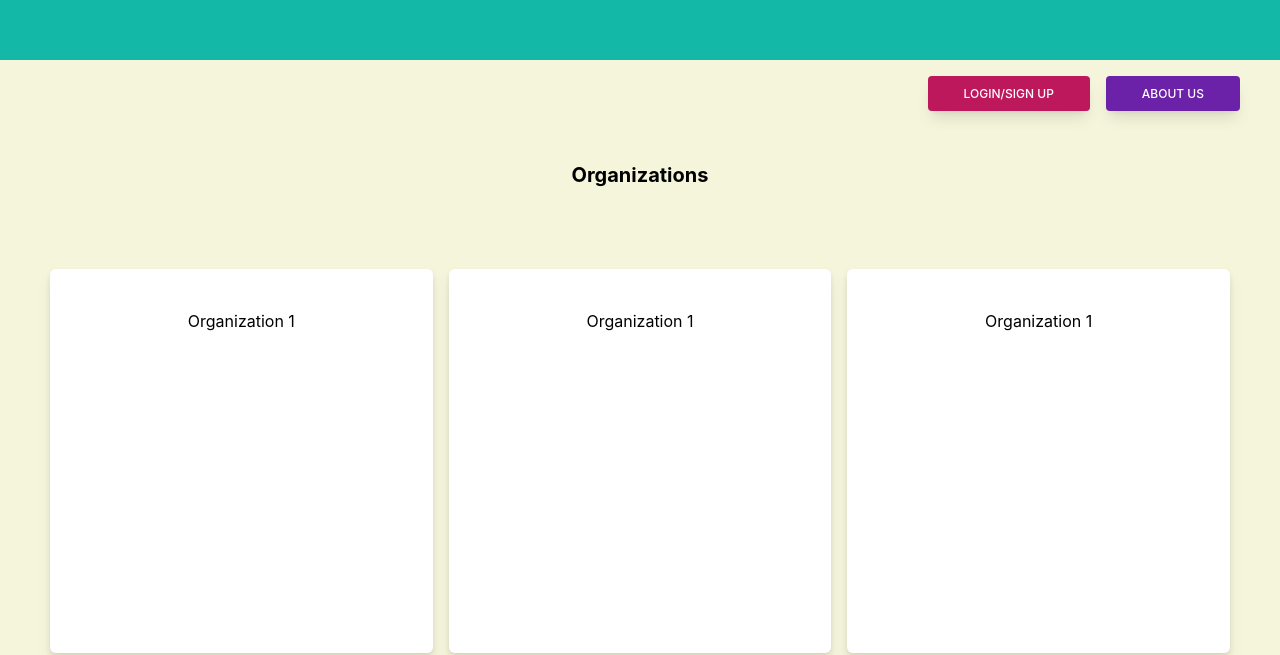
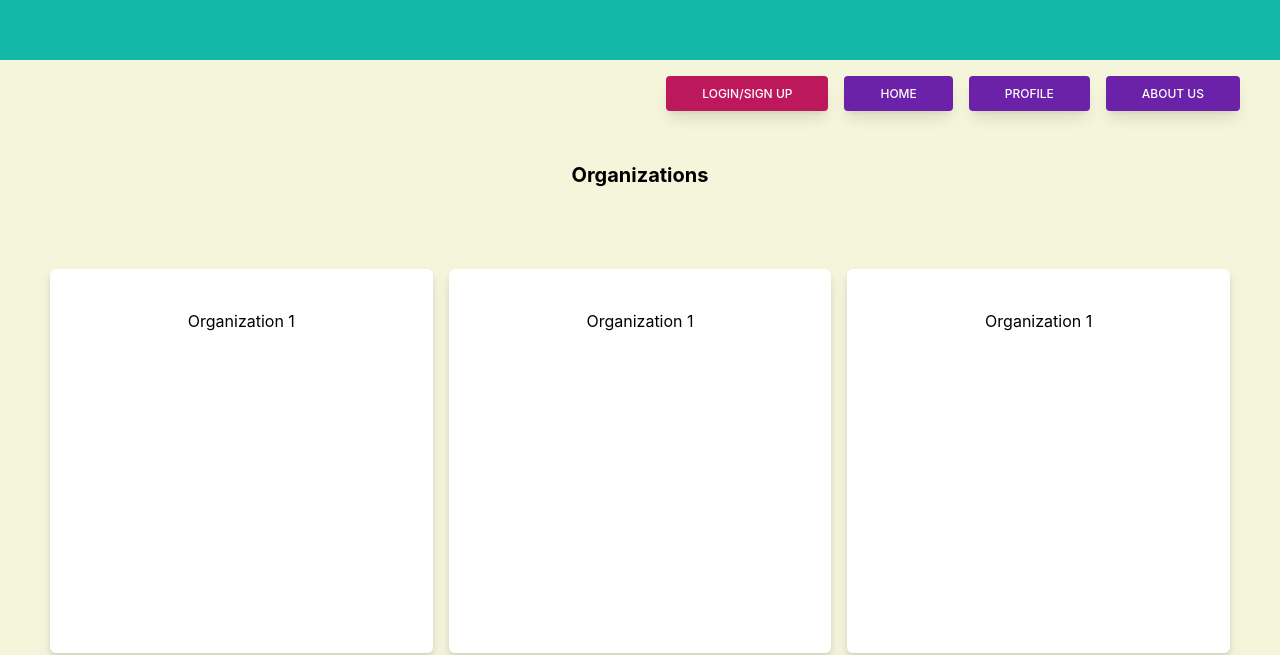
Before and after one commit to leothoma88/GiveBackApp, a React (Create React App) app: page / in a window 1280 px wide. Shown: the part 196-851 px from the top of the page. Built offline with nearby package versions, Linux system fonts and the light colour scheme.

Commit message:
homepage with links

```diff
--- a/src/components/Nav.jsx
+++ b/src/components/Nav.jsx
@@ -1,11 +1,15 @@
-import React from 'react'
+import React from 'react';
+import {Link} from 'react-router-dom';
 
 const Nav = () => {
   return (
     <div className="flex justify-end">
         <div className="space-x-4 space-y-4 mr-10">
-          <button type="button" className="inline-block px-9 py-2.5 bg-pink-700 text-white font-medium text-xs leading-tight uppercase rounded shadow-lg hover:bg-blue-700 hover:shadow-lg focus:bg-blue-700 focus:shadow-lg focus:outline-none focus:ring-0 active:bg-blue-800 active:shadow-lg transition duration-150 ease-in-out">Login/Sign Up</button>
-          <button type="button" className="inline-block px-9 py-2.5 bg-purple-800 text-white font-medium text-xs leading-tight uppercase rounded shadow-lg hover:bg-purple-700 hover:shadow-lg focus:bg-purple-700 focus:shadow-lg focus:outline-none focus:ring-0 active:bg-blue-800 active:shadow-lg transition duration-150 ease-in-out">About Us</button>
+          <Link className="inline-block px-9 py-2.5 bg-pink-700 text-white font-medium text-xs leading-tight uppercase rounded shadow-lg hover:bg-blue-700 hover:shadow-lg focus:bg-blue-700 focus:shadow-lg focus:outline-none focus:ring-0 active:bg-blue-800 active:shadow-lg transition duration-150 ease-in-out" to='/login'>Login/Sign Up</Link>
+          <Link className="inline-block px-9 py-2.5 bg-purple-800 text-white font-medium text-xs leading-tight uppercase rounded shadow-lg hover:bg-purple-700 hover:shadow-lg focus:bg-purple-700 focus:shadow-lg focus:outline-none focus:ring-0 active:bg-blue-800 active:shadow-lg transition duration-150 ease-in-out" to='/'>Home</Link>
+          <Link className="inline-block px-9 py-2.5 bg-purple-800 text-white font-medium text-xs leading-tight uppercase rounded shadow-lg hover:bg-purple-700 hover:shadow-lg focus:bg-purple-700 focus:shadow-lg focus:outline-none focus:ring-0 active:bg-blue-800 active:shadow-lg transition duration-150 ease-in-out" to='/profile'>Profile</Link>
+          <Link className="inline-block px-9 py-2.5 bg-purple-800 text-white font-medium text-xs leading-tight uppercase rounded shadow-lg hover:bg-purple-700 hover:shadow-lg focus:bg-purple-700 focus:shadow-lg focus:outline-none focus:ring-0 active:bg-blue-800 active:shadow-lg transition duration-150 ease-in-out" to='/about'>About Us</Link>
+
         </div>
       </div>
   )
```
